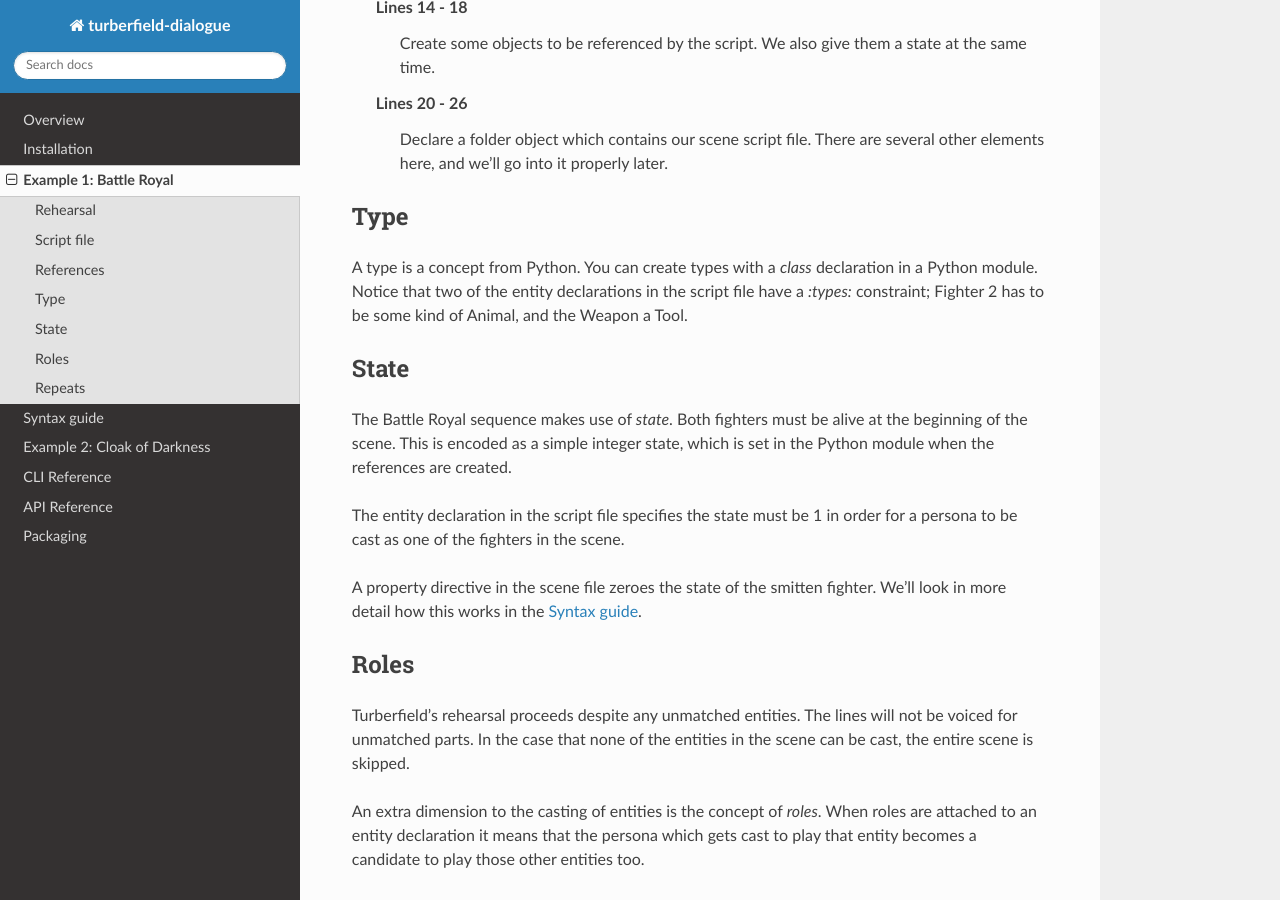
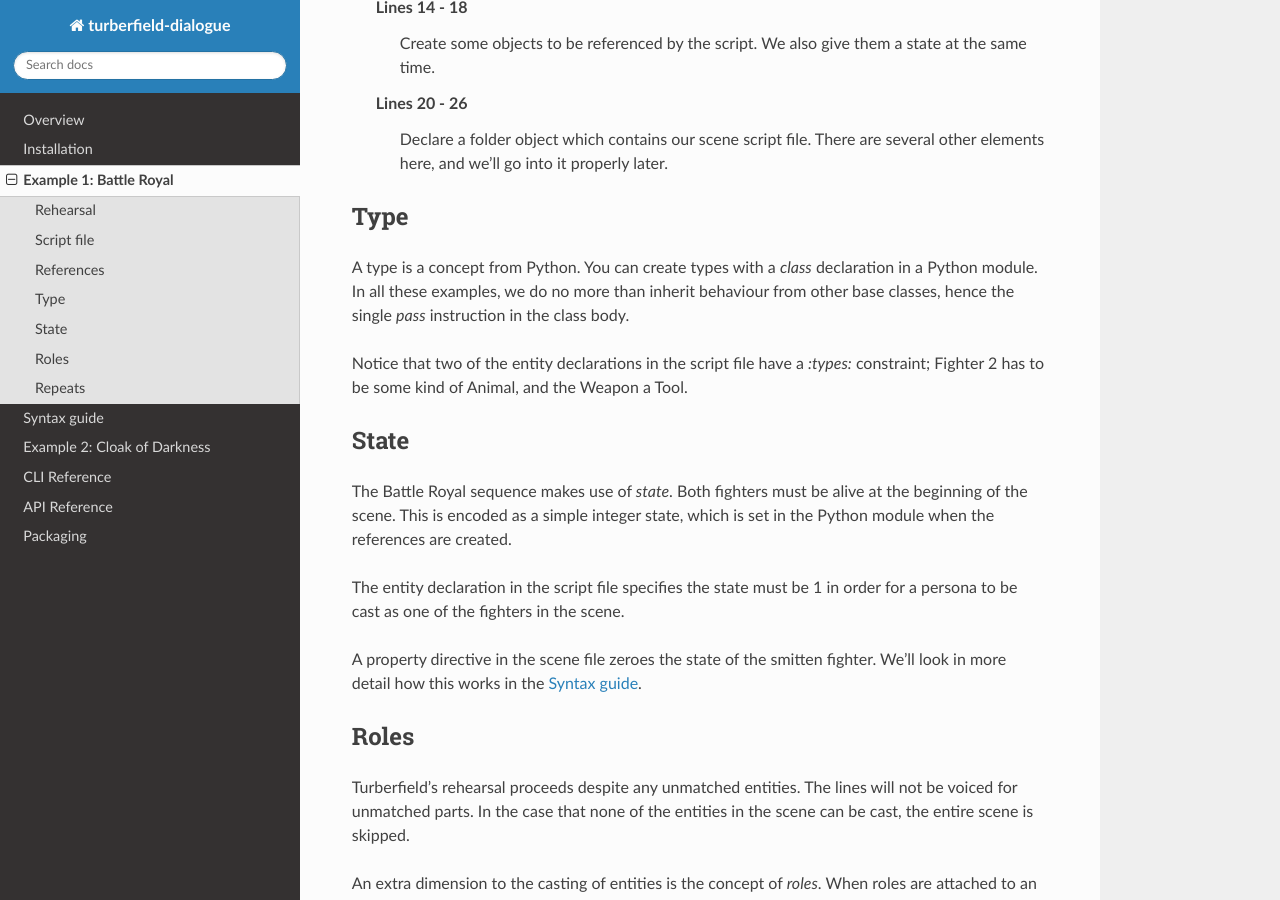
Before and after one commit to tundish/turberfield-dialogue, a Sphinx documentation site: the page built from turberfield/dialogue/doc/battle.rst, in a window 1280 px wide and 900 px high, scrolled down 3438 px. Built offline with Sphinx 7.4.7 and the Read the Docs theme 2.0.0, drawn with Linux system fonts in a browser that asks for light colours.

```diff
--- a/turberfield/dialogue/doc/battle.rst
+++ b/turberfield/dialogue/doc/battle.rst
@@ -188,7 +188,11 @@
 ====
 
 A type is a concept from Python. You can create types with a `class` declaration
-in a Python module. Notice that two of the entity declarations in the script
+in a Python module. In all these examples, we do no more than inherit behaviour
+from other base classes, hence the single `pass` instruction in the class
+body.
+
+Notice that two of the entity declarations in the script
 file have a `:types:` constraint; Fighter 2 has to be some kind of Animal, and
 the Weapon a Tool.
 
```
Also changed, not shown: turberfield/dialogue/doc/cloak.rst (+32 -12 lines), 1 other file.
